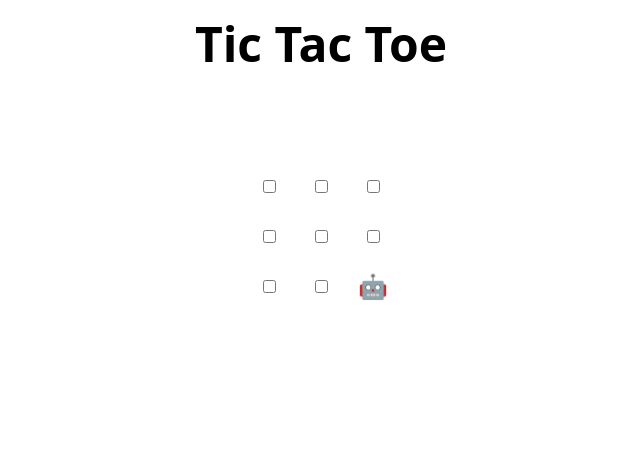
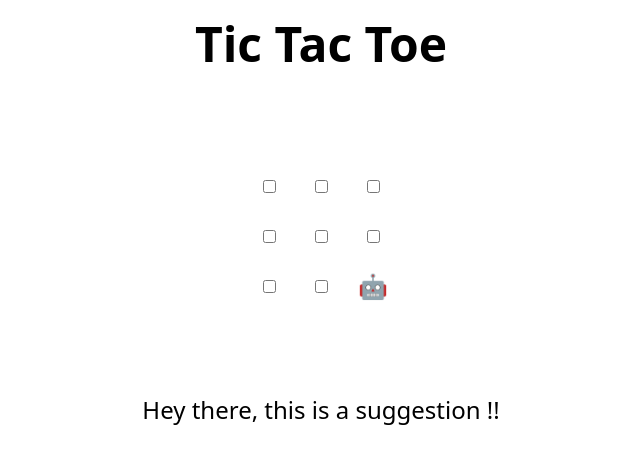
Before and after one commit to yashpreet2707/mlsa-pr, a plain HTML site: page index.html in a window 1280 px wide. Shown: the whole page, without its empty margins (319-959 px from the left). Drawn offline with Linux system fonts and the light colour scheme.

Commit message:
Update index.html
Yashpreet Singh.

```diff
--- a/index.html
+++ b/index.html
@@ -46,7 +46,7 @@
     <td><input type="checkbox" /></td>
   </tr>
 </table>
-
+<p>Hey there, this is a suggestion !!</p>
 <h2 hidden>Game over, refresh to play again 🧑‍💻 🤖!</h2>
 
 <script>
```
